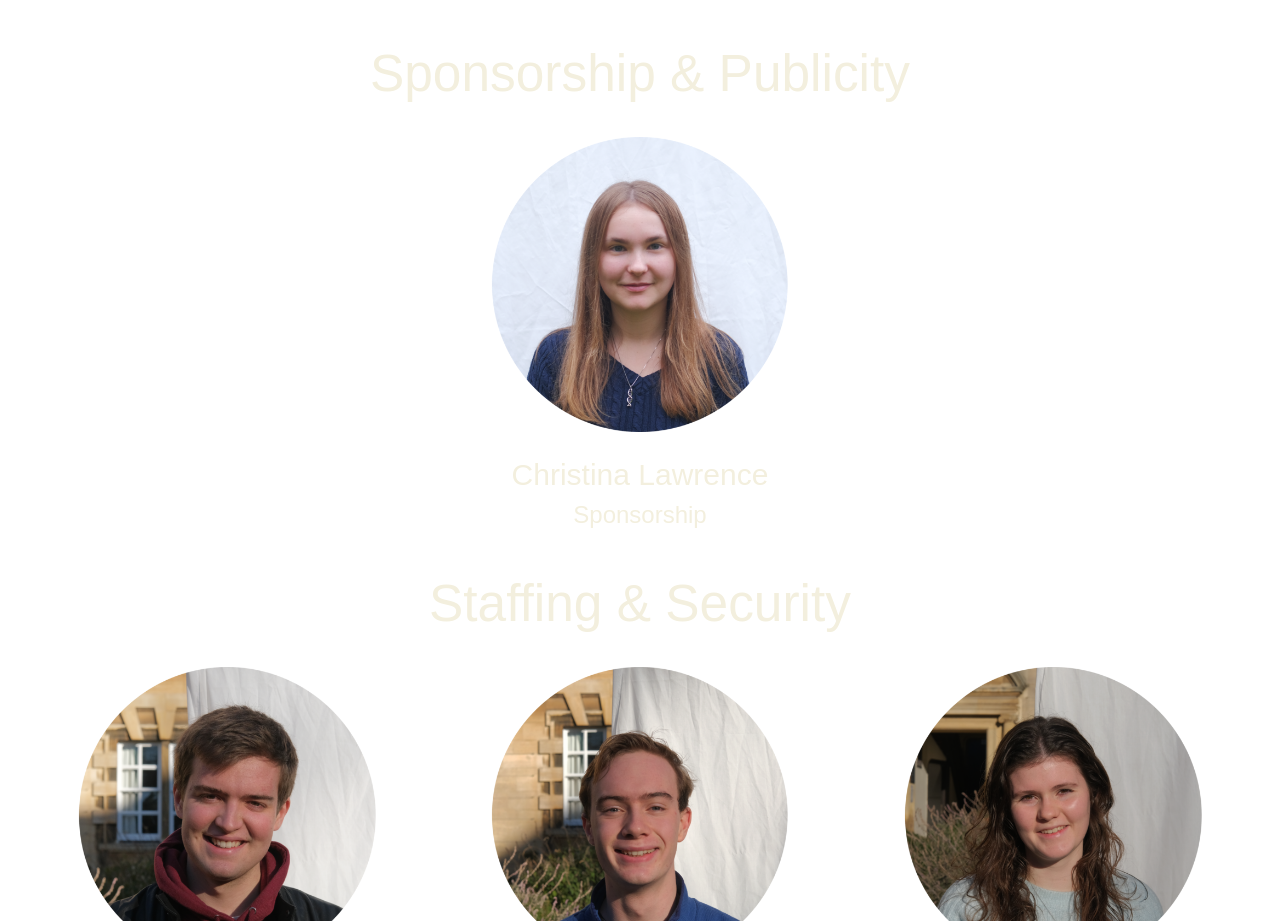
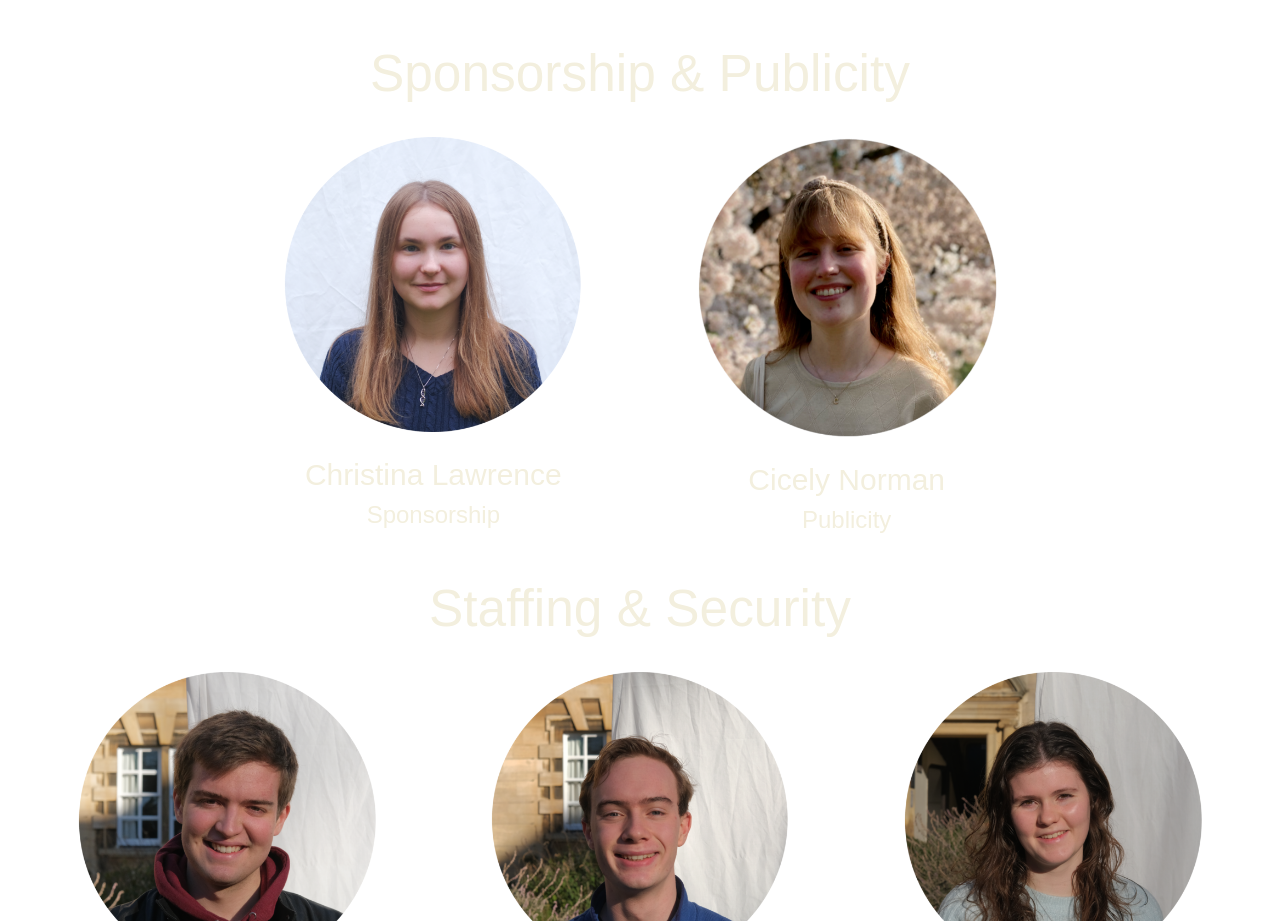
Before and after one commit to scottjones03/cmb-2024-website, a React (Create React App) app: page /committee in a window 1280 px wide. Shown: the part 3850-4771 px from the top of the page. Built offline with nearby package versions, Linux system fonts and the light colour scheme; a web font is replaced by a local one.

Commit message:
Add Cicely headshot

```diff
--- a/src/assets/img/index.js
+++ b/src/assets/img/index.js
@@ -28,6 +28,7 @@ import Mary from "./2022/headshots/Mary.png";
 import Charlotte from "./2022/headshots/Charlotte.png";
 import Rehan from "./2022/headshots/Rehan.png";
 import Koni from "./2022/headshots/Koni.png";
+import Cicely from "./2022/headshots/Cicely.png";
 
 export {
   Background,
@@ -58,5 +59,6 @@ export {
   Mary,
   Charlotte,
   Rehan,
-  Koni
+  Koni,
+  Cicely
 };
--- a/src/components/main/CommitteeDisplay.jsx
+++ b/src/components/main/CommitteeDisplay.jsx
@@ -25,7 +25,8 @@ import {
   Mary,
   Charlotte,
   Rehan,
-  Koni
+  Koni,
+  Cicely
 } from "../../assets/img";
 
 const images = {
@@ -57,7 +58,10 @@ const images = {
     [Lucy, "Lucy Ivey", "Logistics"],
     [Rehan, "Rehan Chagla", "Logistics"]
   ],
-  "Sponsorship & Publicity": [[Christina, "Christina Lawrence", "Sponsorship"]],
+  "Sponsorship & Publicity": [
+    [Christina, "Christina Lawrence", "Sponsorship"],
+    [Cicely, "Cicely Norman", "Publicity"]
+  ],
   "Staffing & Security": [
     [Fergus, "Fergus Kirman", "Head of Staffing & Security"],
     [Finton, "Finton Hanks", "Staffing"],
```
Also changed, not shown: src/assets/img/2022/headshots/Cicely.png (added).
